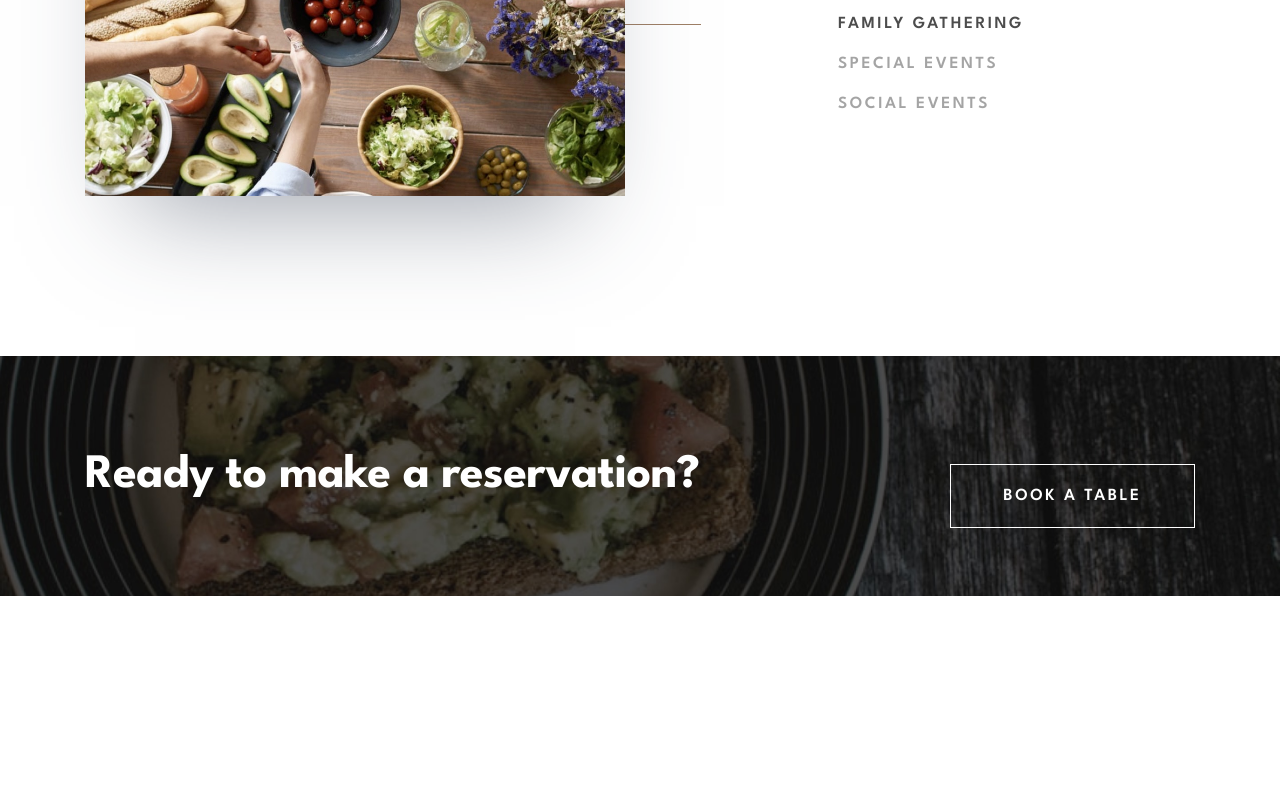
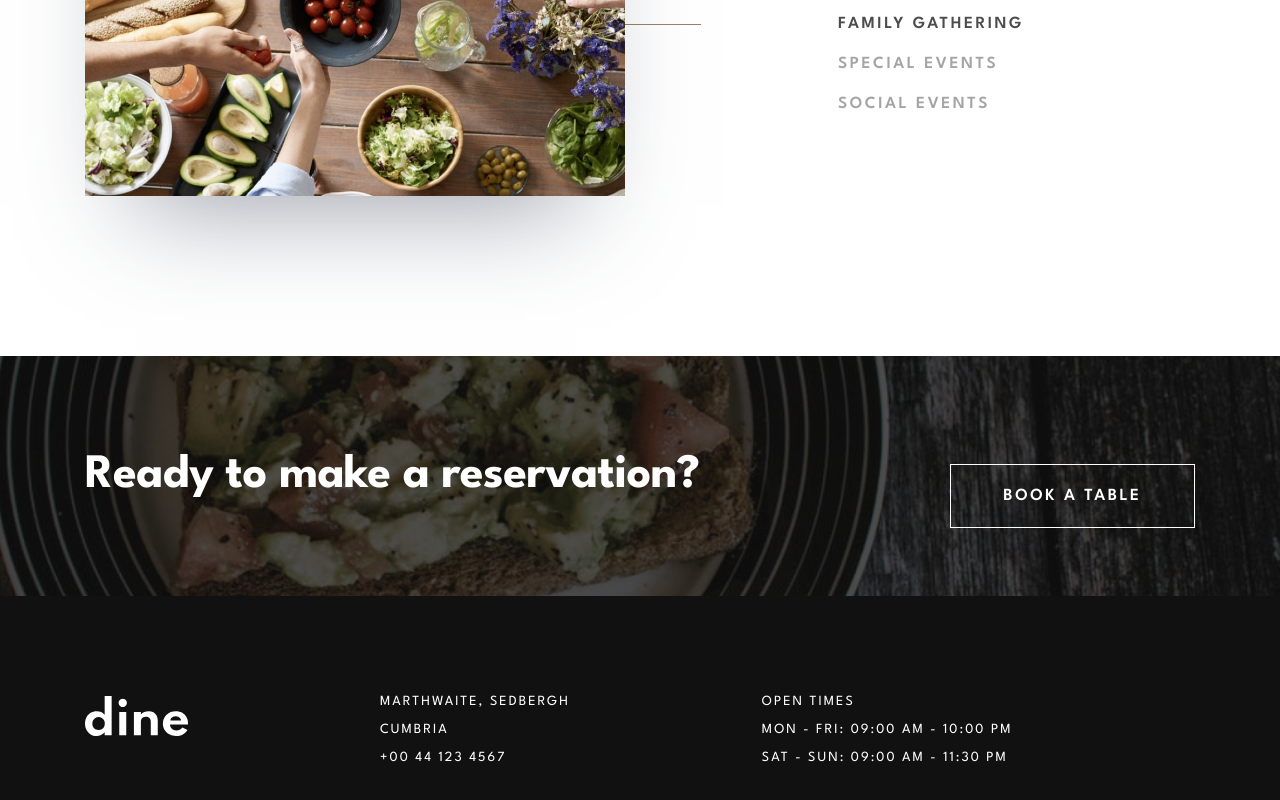
Before and after one commit to GustavoJuvino/dine-restaurant, a Next.js app: page / in a window 1280 px wide. Shown: the part 3599-4399 px from the top of the page. Before the commit the page ends 4195 px from the top, so only its background shows below. Built offline with nearby package versions, Linux system fonts and the light colour scheme.

Commit message:
feat: add Footer component

```diff
--- /dev/null
+++ b/src/app/components/Footer.tsx
@@ -0,0 +1,34 @@
+import React from 'react'
+import { Logo } from "../../../public/assets/svgs"
+
+const Footer = () => {
+  return (
+    <footer className="w-full flex justify-center items-center h-[440px] sm:h-[328px] md:h-60 bg-cod-gray">
+        <section className="w-full max-xl:px-6 xl:w-[1110px] h-auto flex max-sm:flex-col max-sm:items-center md:items-center gap-x-[10%] xl:gap-x-[192px]">
+            <Logo className="max-md:sm:mt-4" />
+            <div className="text-white max-sm:text-center max-md:gap-y-8 flex max-md:flex-col md:gap-x-[80px] xl:gap-x-[192px] md:items-end text-sm tracking-[2px] leading-7">
+                <ul className="uppercase whitespace-pre-line">
+                    <li>
+                        {`
+                            Marthwaite, Sedbergh
+                            Cumbria
+                            +00 44 123 4567
+                        `}
+                    </li>
+
+                </ul>
+
+                <ul>
+                    <li>
+                        <h2>OPEN TIMES</h2>
+                        <p>MON - FRI: 09:00 AM - 10:00 PM</p>
+                        <p>SAT - SUN: 09:00 AM - 11:30 PM</p>
+                    </li>
+                </ul>
+            </div>
+        </section>
+    </footer>
+  )
+}
+
+export default Footer
--- a/src/app/layout.tsx
+++ b/src/app/layout.tsx
@@ -3,6 +3,7 @@ import type { Metadata } from 'next';
 // eslint-disable-next-line camelcase
 import { League_Spartan } from 'next/font/google';
 import React from 'react';
+import Footer from "./components/Footer";
 
 const leagueSpartan = League_Spartan({ weight: ['700', '600', '400', '300'], subsets: ['latin'] });
 
@@ -18,7 +19,10 @@ export default function RootLayout({
 }) {
   return (
     <html lang="en">
-      <body className={leagueSpartan.className}>{children}</body>
+      <body className={leagueSpartan.className}>
+        {children}
+        <Footer />
+      </body>
     </html>
   );
 }
```
